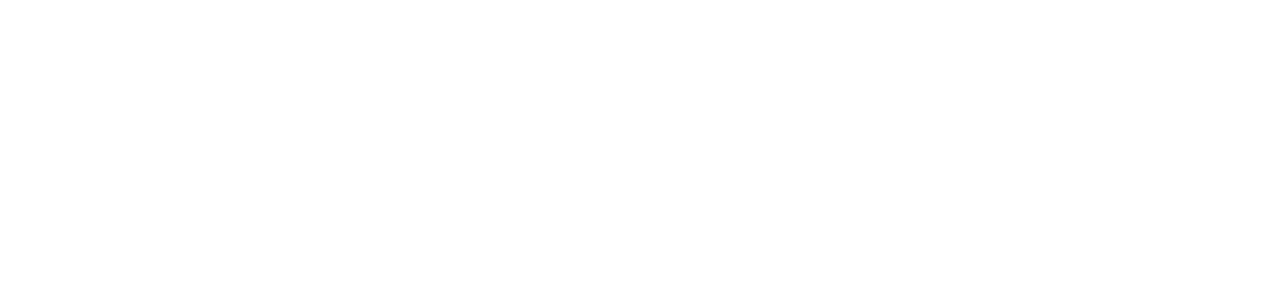
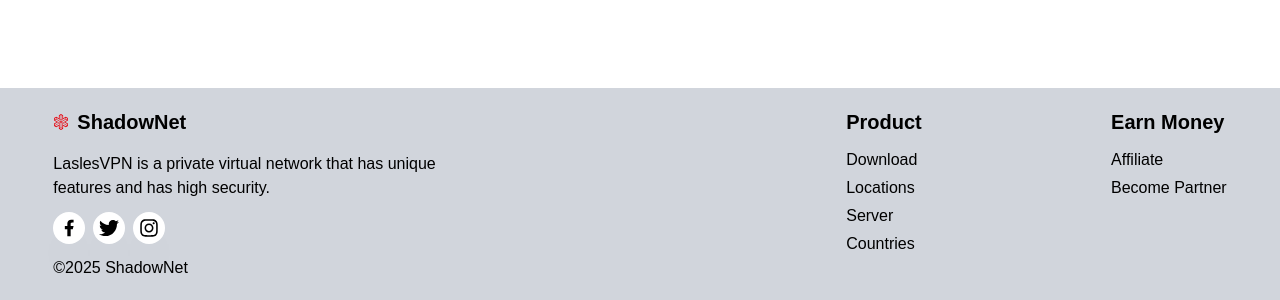
Before and after one commit to rohan26ir/ShadowNet, a Next.js app: page / in a window 1280 px wide. Shown: the part 764-1064 px from the top of the page. Before the commit the page ends 800 px from the top, so only its background shows below. Built offline with nearby package versions, Linux system fonts and the light colour scheme.

Commit message:
add Footer

```diff
--- /dev/null
+++ b/src/app/components/Shared/Footer.jsx
@@ -0,0 +1,79 @@
+import React from "react";
+import { SiMatternet } from "react-icons/si";
+import { RiFacebookFill } from "react-icons/ri";
+import { FaInstagram, FaTwitter } from "react-icons/fa6";
+
+const Footer = () => {
+  return (
+    <div className="bg-gray-300">
+      <div className="w-11/12 mx-auto py-5">
+
+        <div className=" flex flex-col md:flex-row  justify-between gap-6">
+          {/* 1st section */}
+          <div className="flex flex-col justify-start items-center  gap-1 cursor-pointer">
+            <div className="flex items-center gap-2  w-[70%] mr-auto pb-3">
+            <div className="text-red-600">
+              <SiMatternet />
+            </div>
+            <h1 className="text-xl font-bold ">
+              Shadow<span className="font-bold">Net</span>
+            </h1>
+            </div>
+
+            <p className="w-[70%] mr-auto">LaslesVPN is a private virtual network that has unique features and has high security.</p>
+
+            {/* Social media */}
+            <div className="mr-auto flex justify-between gap-2 py-2">
+              {/* Facebook */}
+              <div>
+                <a href="#"> <p className="h-8 w-8 text-xl rounded-full bg-white text-black shadow-2xl flex justify-center items-center"><RiFacebookFill /></p> </a>
+              </div>
+              {/* Twitter */}
+              <div>
+                <a href="#"> <p className="h-8 w-8 text-xl rounded-full bg-white text-black shadow-2xl flex justify-center items-center"><FaTwitter /></p> </a>
+              </div>
+              {/* Instragram */}
+              <div>
+                <a href="#"> <p className="h-8 w-8 text-xl rounded-full bg-white text-black shadow-2xl flex justify-center items-center"><FaInstagram /></p> </a>
+              </div>
+
+            </div>
+
+            <div className="mr-auto">
+              <p>©2025 ShadowNet</p>
+            </div>
+          </div>
+          {/* 2nd section */}
+          <div className="">
+            <div>
+              <h2 className="text-xl font-bold pb-3">Product</h2>
+
+              <ul className="flex flex-col gap-1">
+                <li>Download</li>
+                <li>Locations</li>
+                <li>Server</li>
+                <li>Countries</li>
+              </ul>
+            </div>
+          </div>
+          {/* 3rd section */}
+          {/* <div></div> */}
+          {/* 4th section */}
+          <div>
+            <h2 className="text-xl font-bold pb-3">Earn Money</h2>
+
+            <ul className="flex flex-col gap-1">
+              <li>Affiliate</li>
+              <li>Become Partner</li>
+            </ul>
+          </div>
+
+
+        </div>
+
+      </div>
+    </div>
+  );
+};
+
+export default Footer;
--- a/src/app/page.js
+++ b/src/app/page.js
@@ -1,23 +1,24 @@
 import React from 'react';
 import Navbar from './components/Shared/Navbar';
+import Footer from './components/Shared/Footer';
 
 const page = () => {
   return (
-    <div className='bg-white'>
+    <div className='bg-white text-black'>
       <header>
         <nav>
           <Navbar></Navbar>
         </nav>
       </header>
 
-      <main>
+      <main className='min-h-screen'>
         <div>
 
         </div>
       </main>
 
       <footer>
-
+        <Footer></Footer>
       </footer>
     </div>
   );
```
